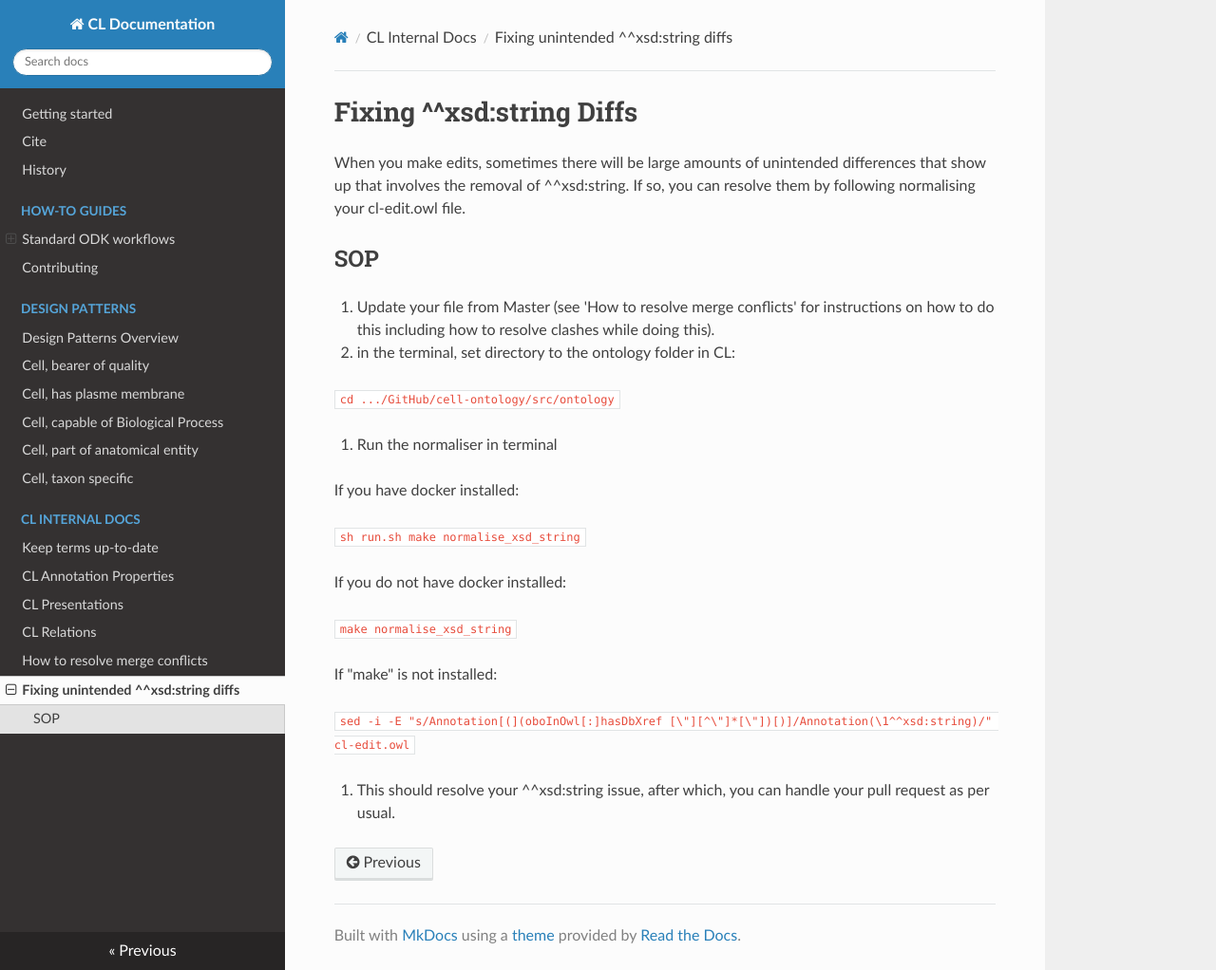
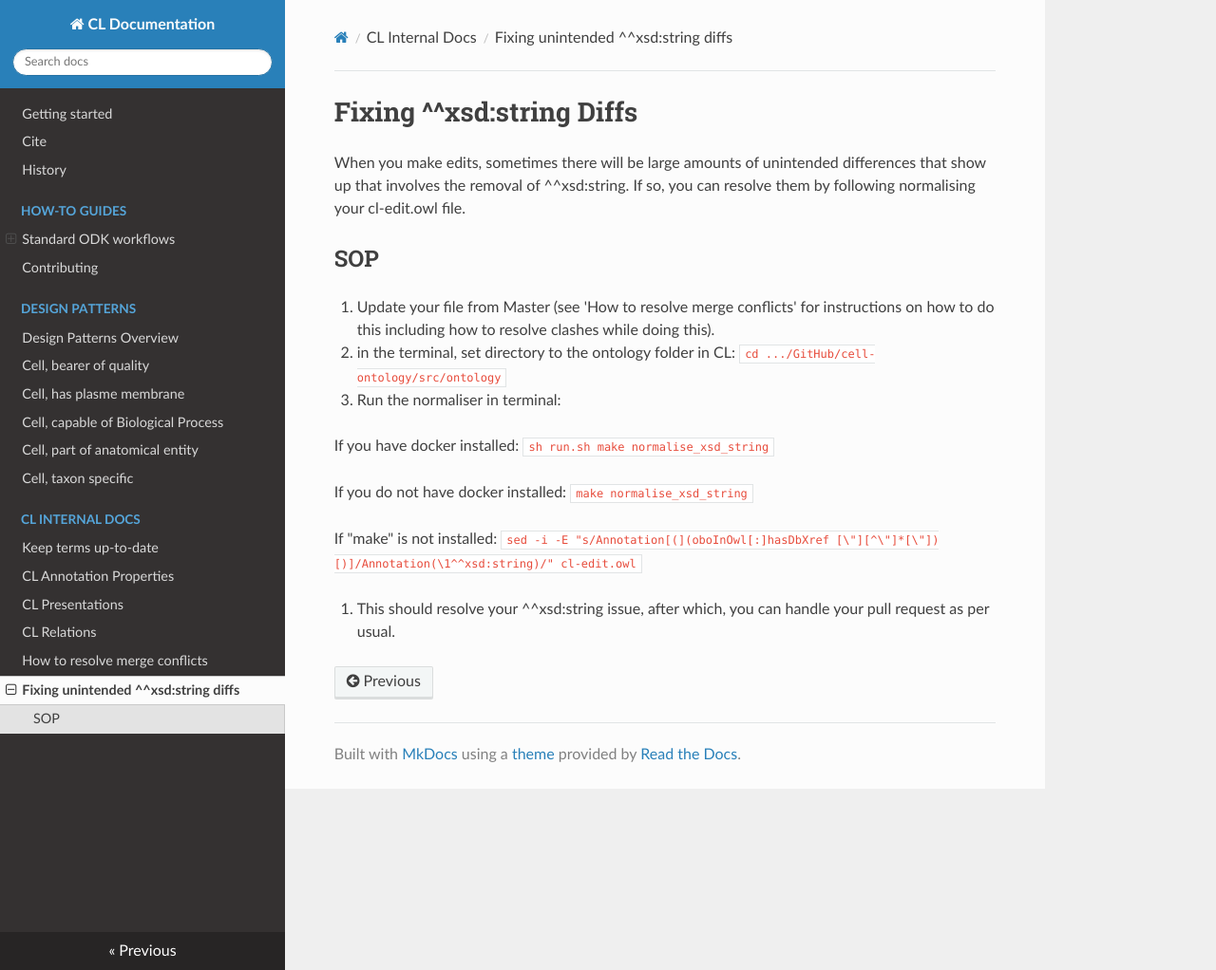
Before and after one commit to obophenotype/cell-ontology, an MkDocs documentation site: the page built from docs/Fixing_xsdstring_diffs.md, in a window 1280 px wide and 1022 px high. Shown: the whole window at 95% size. Built offline with MkDocs 1.6.1, drawn with Linux system fonts in a browser that asks for light colours; nearby versions of some CDN libraries; part of the change alters nothing that is shown.

Commit message:
Update Fixing_xsdstring_diffs.md
Formatting

````diff
--- a/docs/Fixing_xsdstring_diffs.md
+++ b/docs/Fixing_xsdstring_diffs.md
@@ -5,22 +5,14 @@ When you make edits, sometimes there will be large amounts of unintended differe
 
 1. Update your file from Master (see 'How to resolve merge conflicts' for instructions on how to do this including how to resolve clashes while doing this).
 
-2. in the terminal, set directory to the ontology folder in CL:
+2. in the terminal, set directory to the ontology folder in CL: ```cd .../GitHub/cell-ontology/src/ontology```
 
-```cd .../GitHub/cell-ontology/src/ontology```
+3. Run the normaliser in terminal:
 
-3. Run the normaliser in terminal
+  If you have docker installed: ```sh run.sh make normalise_xsd_string```
 
-If you have docker installed:
+  If you do not have docker installed: ```make normalise_xsd_string```
 
-```sh run.sh make normalise_xsd_string```
-
-If you do not have docker installed:
-
-```make normalise_xsd_string```
-
-If "make" is not installed:
-
-``` sed -i -E "s/Annotation[(](oboInOwl[:]hasDbXref [\"][^\"]*[\"])[)]/Annotation(\1^^xsd:string)/" cl-edit.owl ```
+  If "make" is not installed: ``` sed -i -E "s/Annotation[(](oboInOwl[:]hasDbXref [\"][^\"]*[\"])[)]/Annotation(\1^^xsd:string)/" cl-edit.owl ```
 
 4. This should resolve your ^^xsd:string issue, after which, you can handle your pull request as per usual.
````
